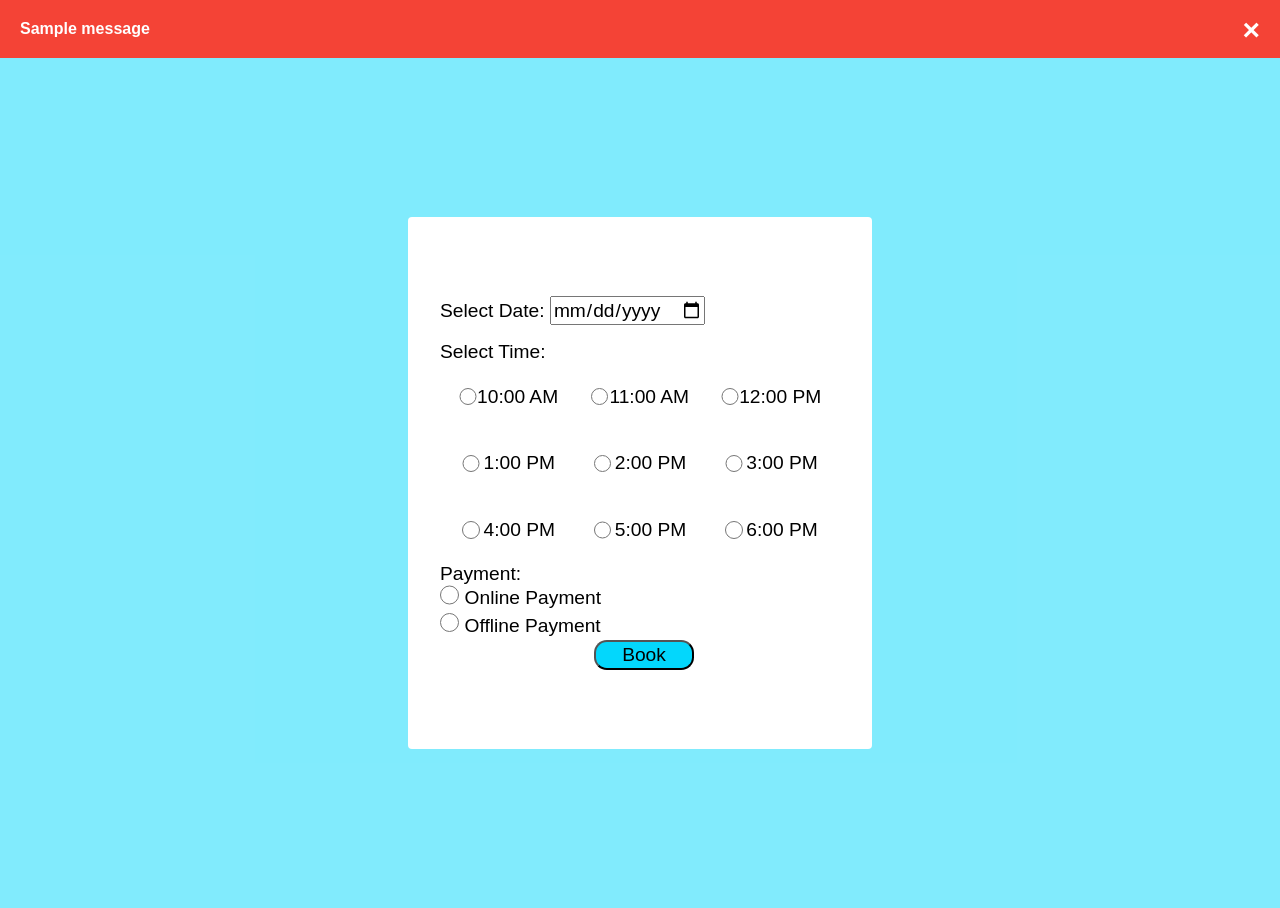
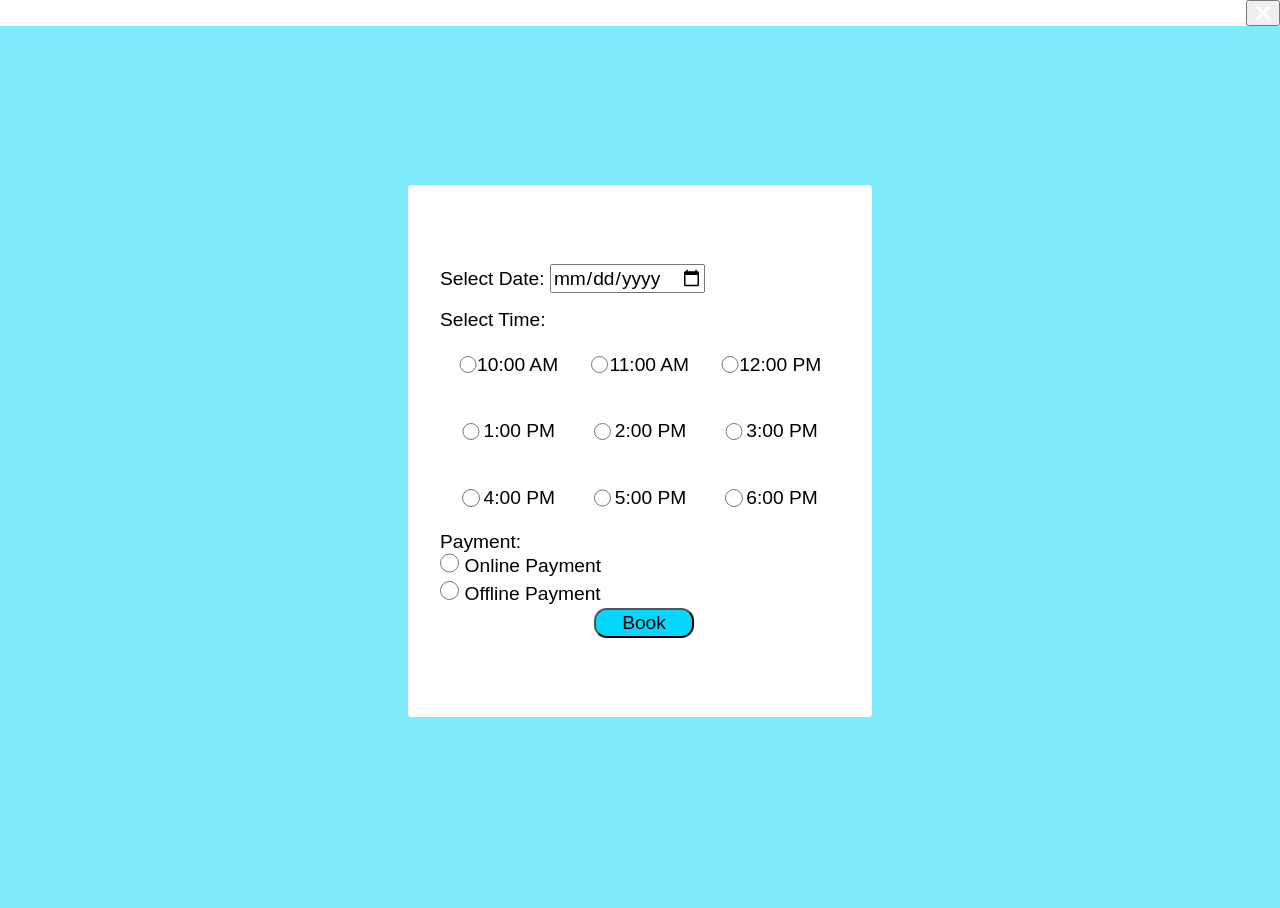
Before and after one commit to JoseVilmar/DentalClinicManagement, a Django app: template templates/bookappointment.html in a window 1280 px wide. After the commit the page ends 717 px from the top, so only its background shows below. Run offline with Django 5.2, Linux system fonts and the light colour scheme; the template is opened without the code that fills it, so the values that code supplies are empty; tables that the repository leaves empty hold one stand-in row (values such as "Sample post"); one stand-in notice (Sample message) is shown.

Commit message:
Ajuste de botão

```diff
--- a/templates/bookappointment.html
+++ b/templates/bookappointment.html
@@ -11,11 +11,11 @@
     <body>
         {% if messages %}
         {%for message in messages%}
-        <div class="alert">
-            <span class="closebtn"
-                onclick="this.parentElement.style.display='none';">&times;</span>
-            <strong>{{ message}}</strong>
-        </div>
+        <button type="button" class="closebtn"
+            onclick="this.parentElement.style.display='none';"
+            aria-label="Close alert">
+            &times;
+        </button>
 
         {% endfor%}
         {%endif%}
```
